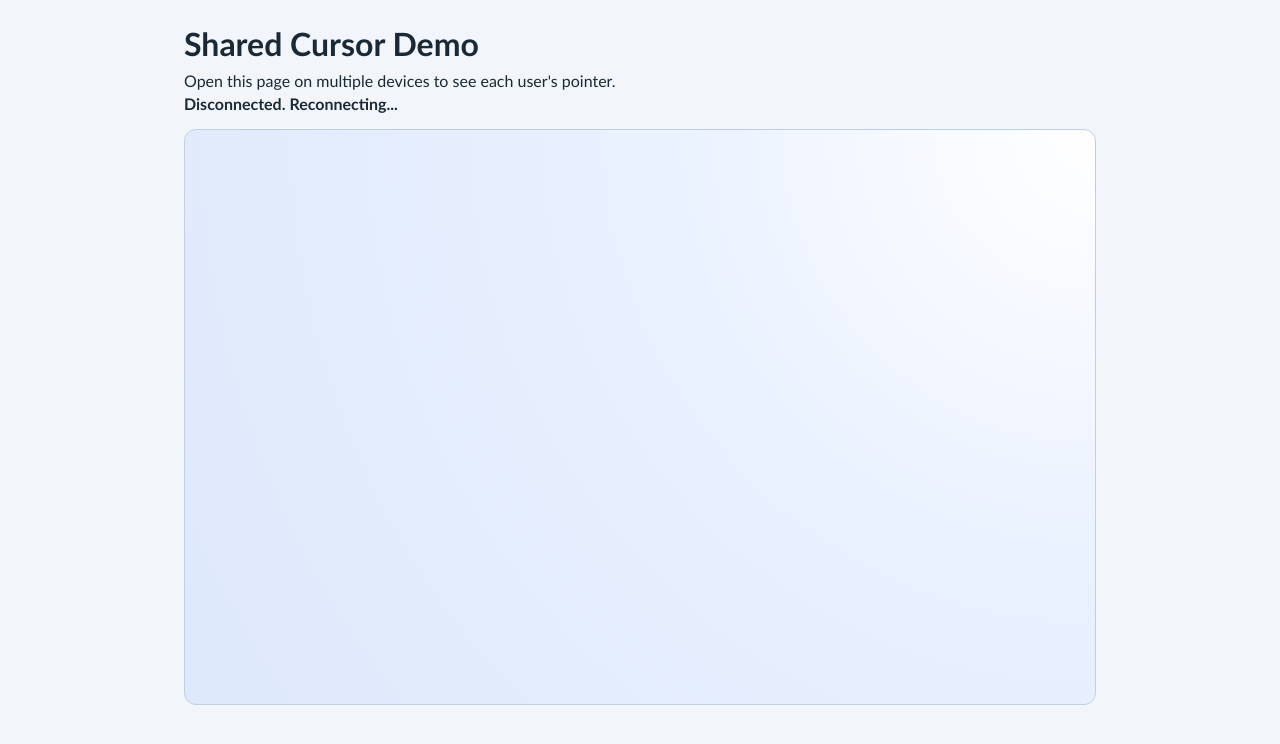
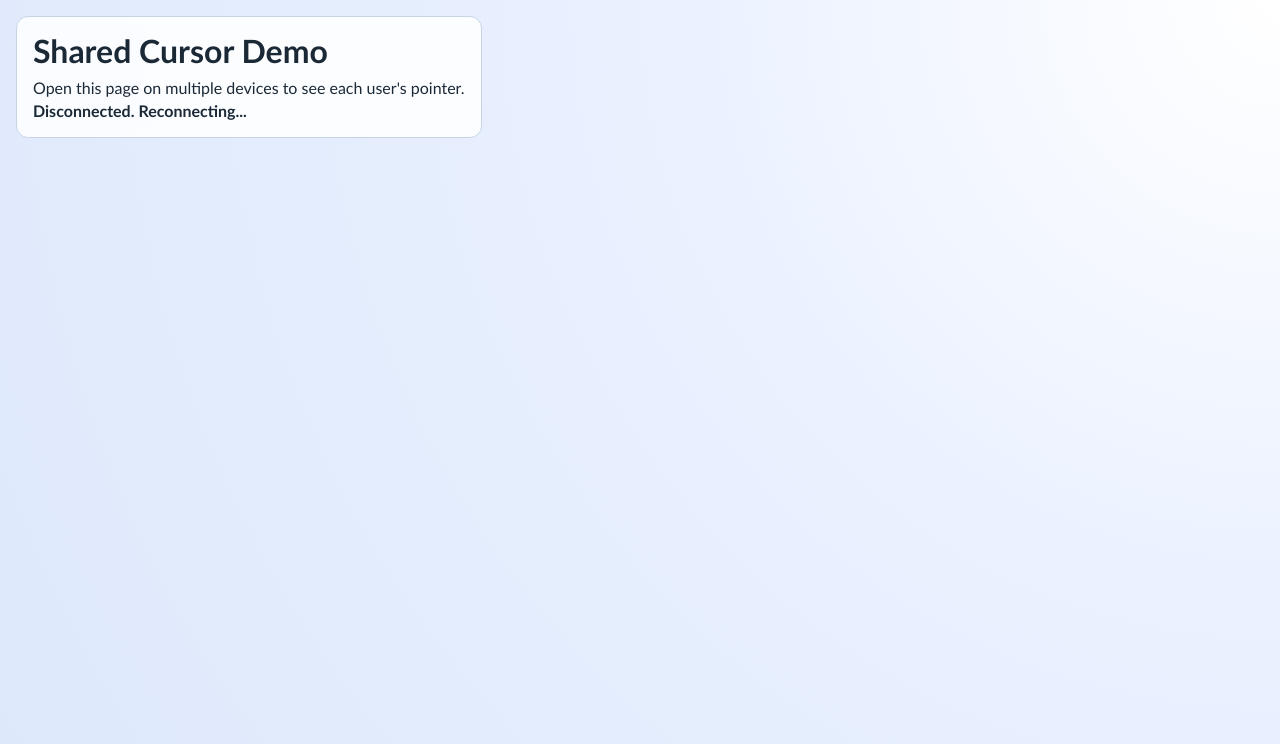
Before and after one commit to jide-oke/Multiplayer-Mouses, a website: page public/index.html in a window 1280 px wide. Drawn offline with Linux system fonts and the light colour scheme; no server answers.

Commit message:
bigger screen size test 1

```diff
--- a/public/index.html
+++ b/public/index.html
@@ -7,12 +7,12 @@
     <link rel="stylesheet" href="/styles.css" />
   </head>
   <body>
-    <main>
+    <header class="hud">
       <h1>Shared Cursor Demo</h1>
       <p>Open this page on multiple devices to see each user's pointer.</p>
       <p id="status">Connecting...</p>
-      <section id="stage" aria-label="Live cursor area"></section>
-    </main>
+    </header>
+    <section id="stage" aria-label="Live cursor area"></section>
     <script src="/client.js"></script>
   </body>
 </html>
--- a/public/styles.css
+++ b/public/styles.css
@@ -7,16 +7,30 @@
   box-sizing: border-box;
 }
 
+html,
+body {
+  height: 100%;
+}
+
 body {
   margin: 0;
   background: #f2f6fb;
   color: #1b2937;
+  overflow: hidden;
 }
 
-main {
-  max-width: 960px;
-  margin: 0 auto;
-  padding: 1.5rem;
+.hud {
+  position: fixed;
+  top: 1rem;
+  left: 1rem;
+  z-index: 20;
+  max-width: min(560px, calc(100vw - 2rem));
+  background: rgba(255, 255, 255, 0.86);
+  border: 1px solid #c8d4e6;
+  border-radius: 12px;
+  padding: 0.85rem 1rem;
+  backdrop-filter: blur(3px);
+  pointer-events: none;
 }
 
 h1 {
@@ -32,11 +46,8 @@ p {
 }
 
 #stage {
-  position: relative;
-  height: min(72vh, 640px);
-  margin-top: 1rem;
-  border-radius: 12px;
-  border: 1px solid #c2cfe0;
+  position: fixed;
+  inset: 0;
   background:
     radial-gradient(circle at top right, #ffffff 0%, #eaf1ff 40%, #dde8fb 100%);
   overflow: hidden;
```
Also changed, not shown: 1 other file.
